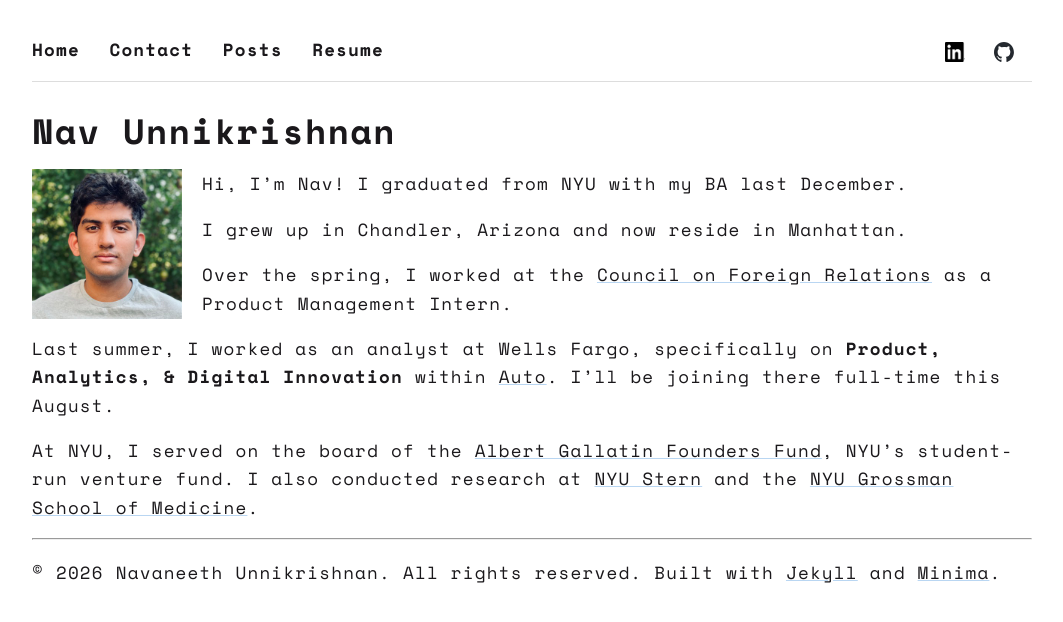
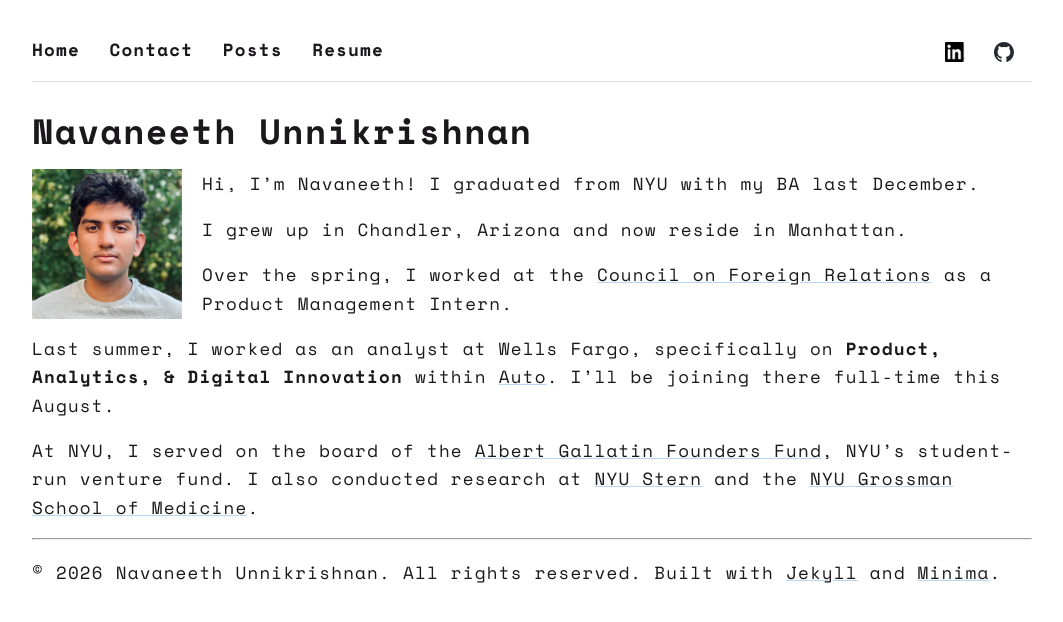
Before and after one commit to navunni/navunni.github.io, a Jekyll site: the page built from index.md, in a window 1280 px wide. Shown: the top 622 px of the page, without its empty margins (108-1171 px from the left). Built offline with Jekyll 4.4.1, drawn with Linux system fonts in a browser that asks for light colours.

Commit message:
full name

```diff
--- a/index.md
+++ b/index.md
@@ -3,11 +3,11 @@
 title: Home
 ---
 
-# Nav Unnikrishnan
+# Navaneeth Unnikrishnan
 
 <img src="/assets/headshot.jpeg" alt="My Headshot" class="headshot">
 
-Hi, I'm Nav! I graduated from NYU with my BA last December.
+Hi, I'm Navaneeth! I graduated from NYU with my BA last December.
 
 I grew up in Chandler, Arizona and now reside in Manhattan.
 
```
